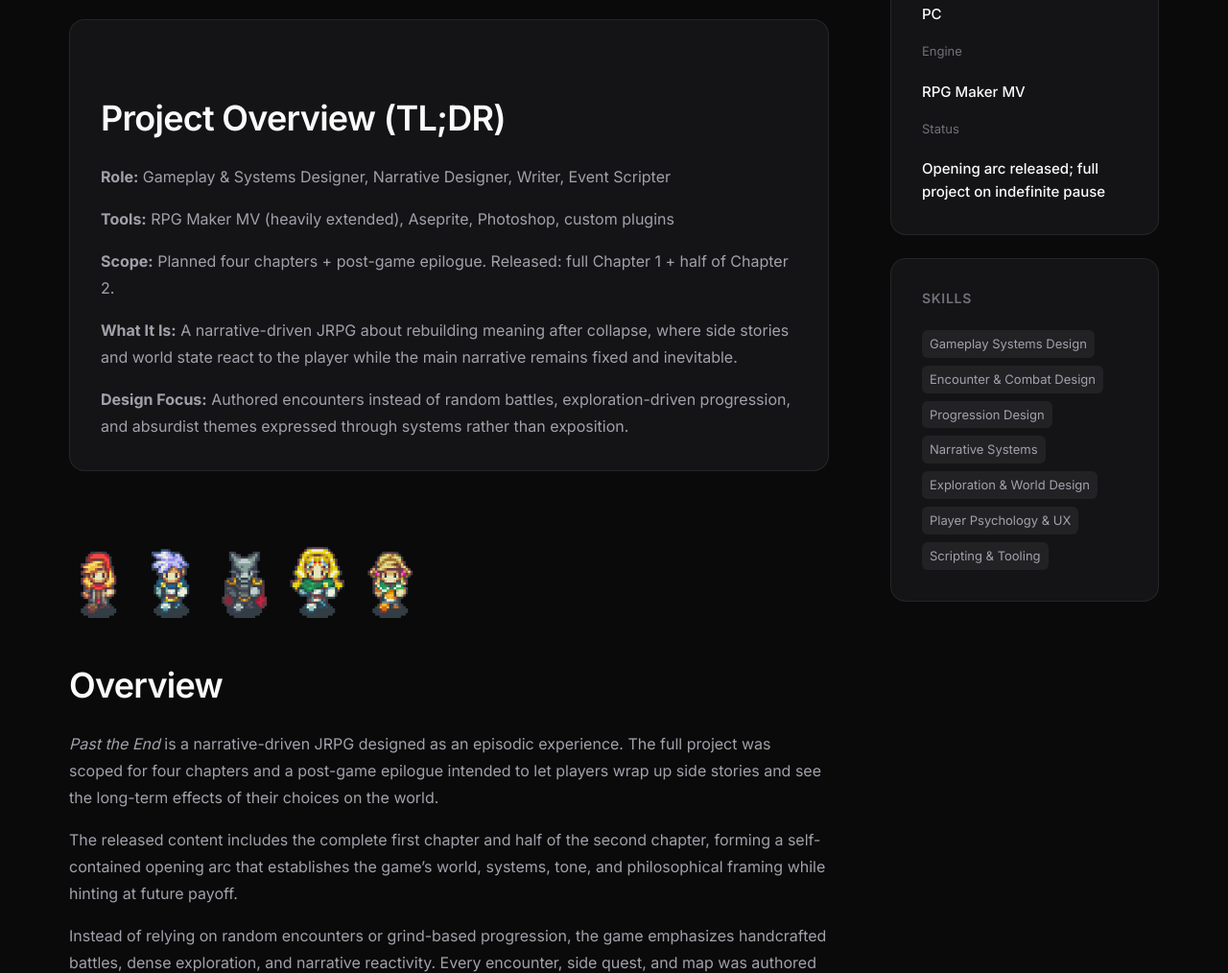
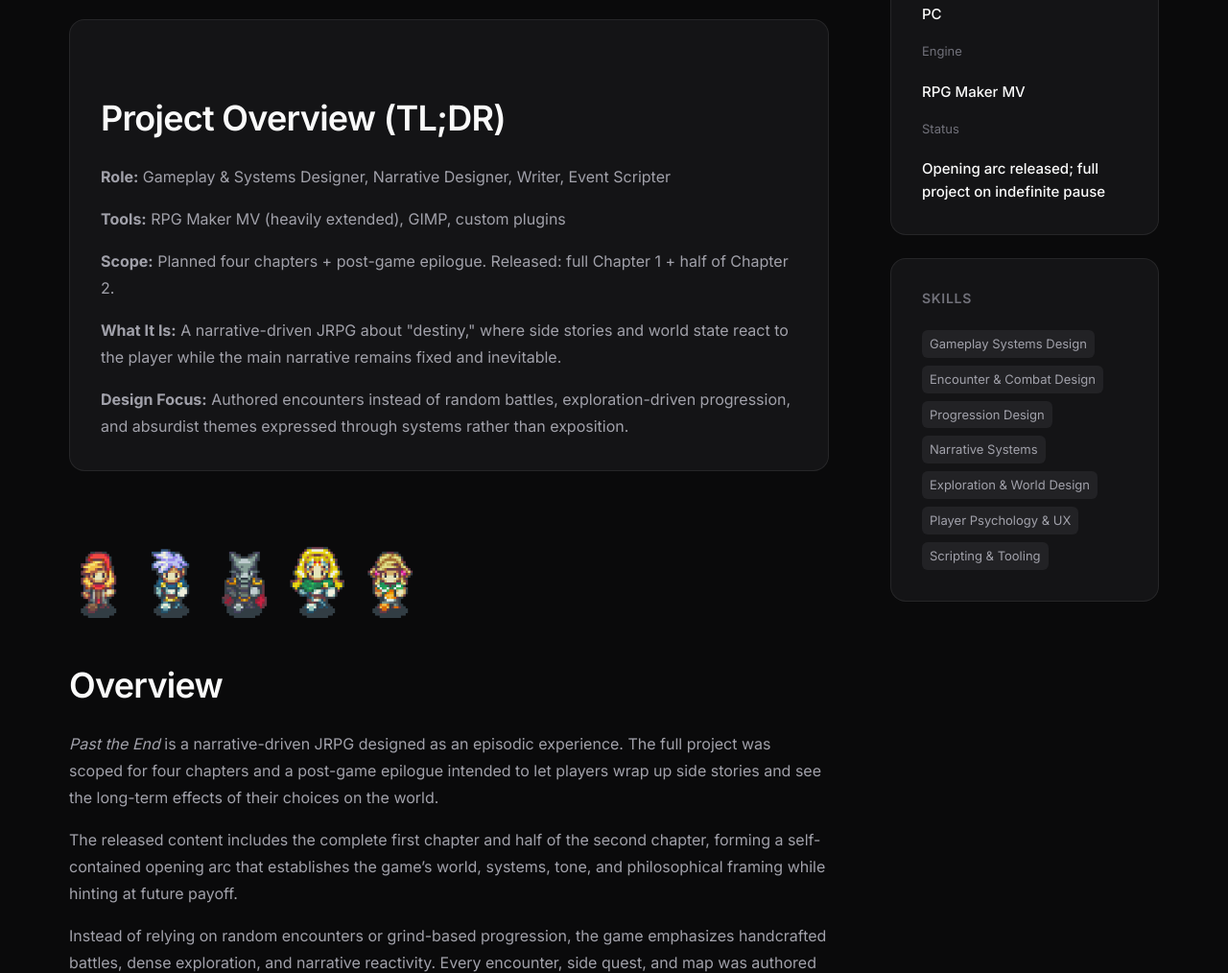
Before and after one commit to skowalski24/skowalski24.github.io, a plain HTML site: page portfolio-past-the-end.html in a window 1280 px wide. Shown: the part 882-1896 px from the top of the page at 96% size. Drawn offline with Linux system fonts and the light colour scheme.

Commit message:
Add Past the End thumbnail and update references
Added a new title card thumbnail image for 'Past the End' and updated portfolio and products pages to use the new thumbnail. Also revised project overview details in the case study page, including tool and description updates.

```diff
--- a/portfolio-past-the-end.html
+++ b/portfolio-past-the-end.html
@@ -64,9 +64,9 @@
             <div class="card showcase-card">
               <h2>Project Overview (TL;DR)</h2>
               <p><strong>Role:</strong> Gameplay &amp; Systems Designer, Narrative Designer, Writer, Event Scripter</p>
-              <p><strong>Tools:</strong> RPG Maker MV (heavily extended), Aseprite, Photoshop, custom plugins</p>
+              <p><strong>Tools:</strong> RPG Maker MV (heavily extended), GIMP, custom plugins</p>
               <p><strong>Scope:</strong> Planned four chapters + post-game epilogue. Released: full Chapter 1 + half of Chapter 2.</p>
-              <p><strong>What It Is:</strong> A narrative-driven JRPG about rebuilding meaning after collapse, where side stories and world state react to the player while the main narrative remains fixed and inevitable.</p>
+              <p><strong>What It Is:</strong> A narrative-driven JRPG about "destiny," where side stories and world state react to the player while the main narrative remains fixed and inevitable.</p>
               <p><strong>Design Focus:</strong> Authored encounters instead of random battles, exploration-driven progression, and absurdist themes expressed through systems rather than exposition.</p>
             </div>
 
```
Also changed, not shown: portfolio.html (+1 -1 lines), products.html (+1 -1 lines), assets/PastTheEnd/titleCardThumbnail.png (added).
